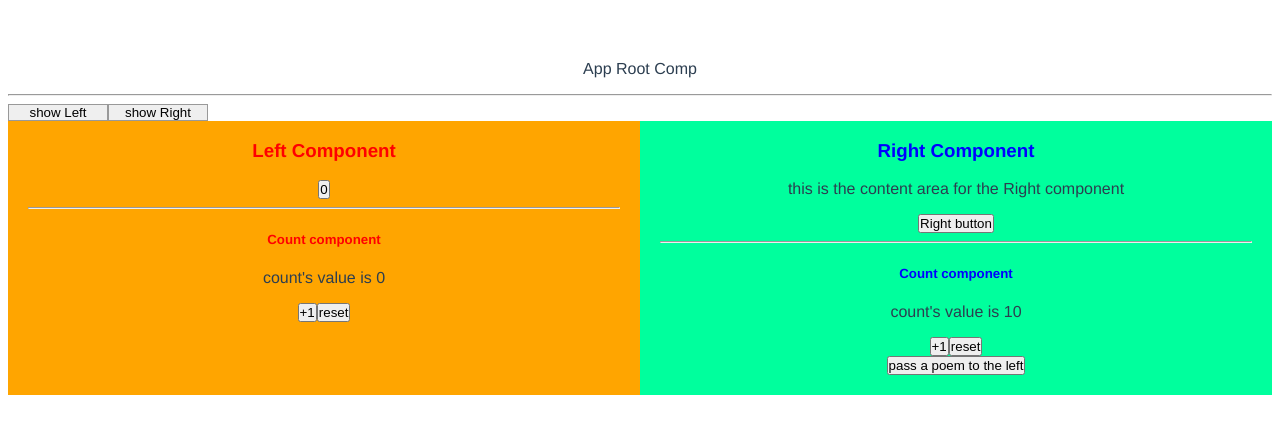
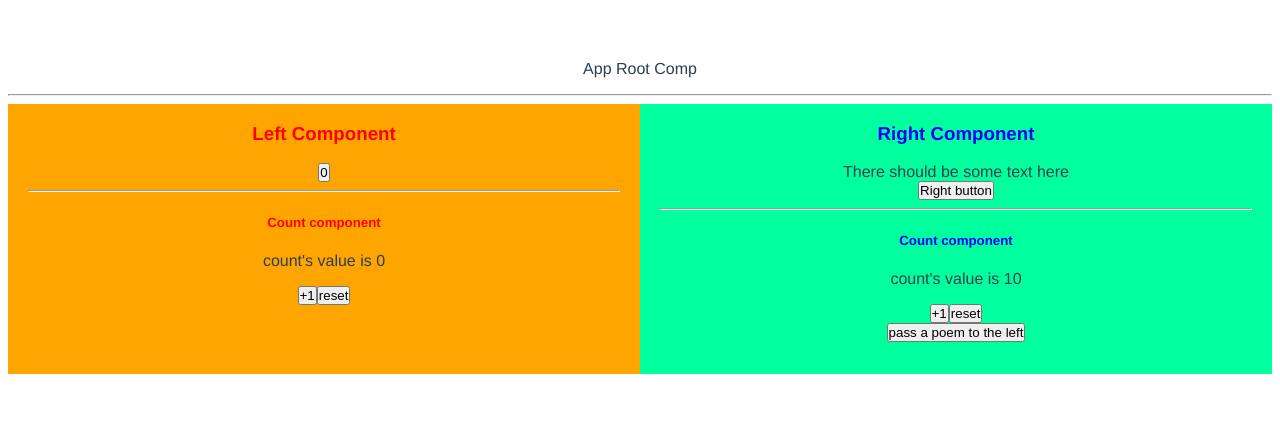
Before and after one commit to f2xiao/learn-vue, a Vue app in the folder moz-todo-vue/: page / in a window 1280 px wide. Shown: the top 434 px of the page. Built offline with nearby package versions, Linux system fonts and the light colour scheme.

Commit message:
Edit v-slot:

```diff
--- a/moz-todo-vue/src/App.vue
+++ b/moz-todo-vue/src/App.vue
@@ -11,7 +11,7 @@
     <p>App Root Comp</p>
     <hr>
     <div>
-      <div class="tab-box">
+      <div class="tab-box" v-if="showTabs">
         <button @click="showLeft" class="tab">show Left</button>
         <button @click="showRight" class="tab">show Right</button>
       </div>
@@ -21,11 +21,13 @@
           <component :is="comName"></component>
         </keep-alive>
         <Right>
-         <template v-slot:smallText>
-            <p>this is the content area for the Right component</p>
+           <template v-slot:smallText>
+            <!-- <p>this is the content area for the Right component</p> -->
          </template>
          <template #button>
-            <button>Right button</button>
+           <div>
+              <button>Right button</button>
+           </div>
          </template>
         </Right>
       </div>
@@ -43,6 +45,7 @@ import ToDoItem from "@/components/ToDoItem.vue";
 export default {
   data(){
    return {
+     showTabs: false,
       comName:'Left',
       count: 99
    }
--- a/moz-todo-vue/src/components/Slot-right.vue
+++ b/moz-todo-vue/src/components/Slot-right.vue
@@ -1,7 +1,7 @@
 <template>
   <div class="container">
     <h3>Right Component</h3>
-    <slot name="smallText"></slot>
+    <slot name="smallText">There should be some text here</slot>
     <slot name="button"></slot>
     <hr />
     <count v-bind:initial-count="'10'"></count>
```
